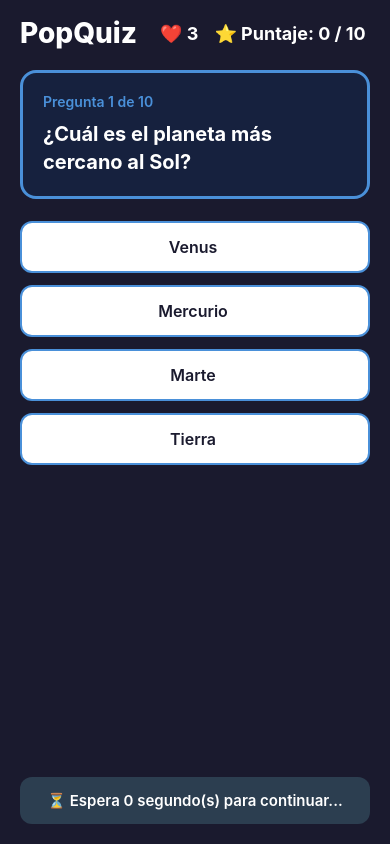
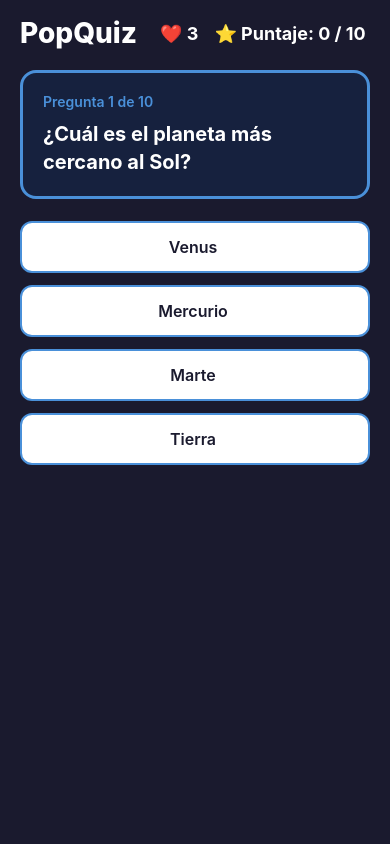
Before and after one commit to mjsalinas/PrimerExamenMovil66, a React Native app: screen / in a window 390 px wide. Built offline with nearby package versions, Linux system fonts and the light colour scheme.

Commit message:
D timer de restablecimiento de vidas - active cooldown al llegar a 0, agregue cuenta regresiva y limpieza de timeout e interval

```diff
--- a/App.tsx
+++ b/App.tsx
@@ -22,19 +22,32 @@ export default function App() {
   const [lastResult, setLastResult] = useState<'correct' | 'wrong' | null>(null);
 
 useEffect(() => {
+  if (lives !== 0) return;
   setIsCoolingDown(true);
+  setCountdown(3);
+  const timer = setTimeout(() => {
+    setIsCoolingDown(false);
     setLives(3);
-    const timer = setTimeout(() => {
+    setCountdown(0);
   }, 3000);
-    setIsCoolingDown(false);
-  }, []);
+  return () => clearTimeout(timer);
+}, [lives]);
 
 useEffect(() => {
   if (!isCoolingDown) return;
+
 const interval = setInterval(() => {
-      setCountdown(c => c + 1);
+  setCountdown(c => {
+    if (c > 1) {
+      return c - 1;
+    }
+    return c;
+  });
 }, 1000);
+
+  return () => clearInterval(interval);
 }, [isCoolingDown]);
+
 
   const resetGame = () => {
     setCurrentQuestion(0);
@@ -44,7 +57,7 @@ export default function App() {
     setLastResult(null);
   };
 
-  if (currentQuestion > questions.length) {
+  if (currentQuestion >= questions.length) {
     return (
       <SafeAreaProvider>
         <SafeAreaView style={styles.container}>
@@ -125,12 +138,12 @@ export default function App() {
         ))}
       </ScrollView>
 
-      {/* INCORRECTO: siempre visible */}
+
+      {isCoolingDown && (
       <View style={styles.cooldownBanner}>
-        <Text style={styles.cooldownText}>
-          ⏳ Espera {countdown} segundo(s) para continuar...
-        </Text>
+        <Text style={styles.cooldownText}> ⏳ Espera {countdown} segundo(s) para continuar...</Text>
       </View>
+    )}
     </SafeAreaView>
     </SafeAreaProvider>
   );
```
Lines whose indentation alone changed are shown as unchanged.
